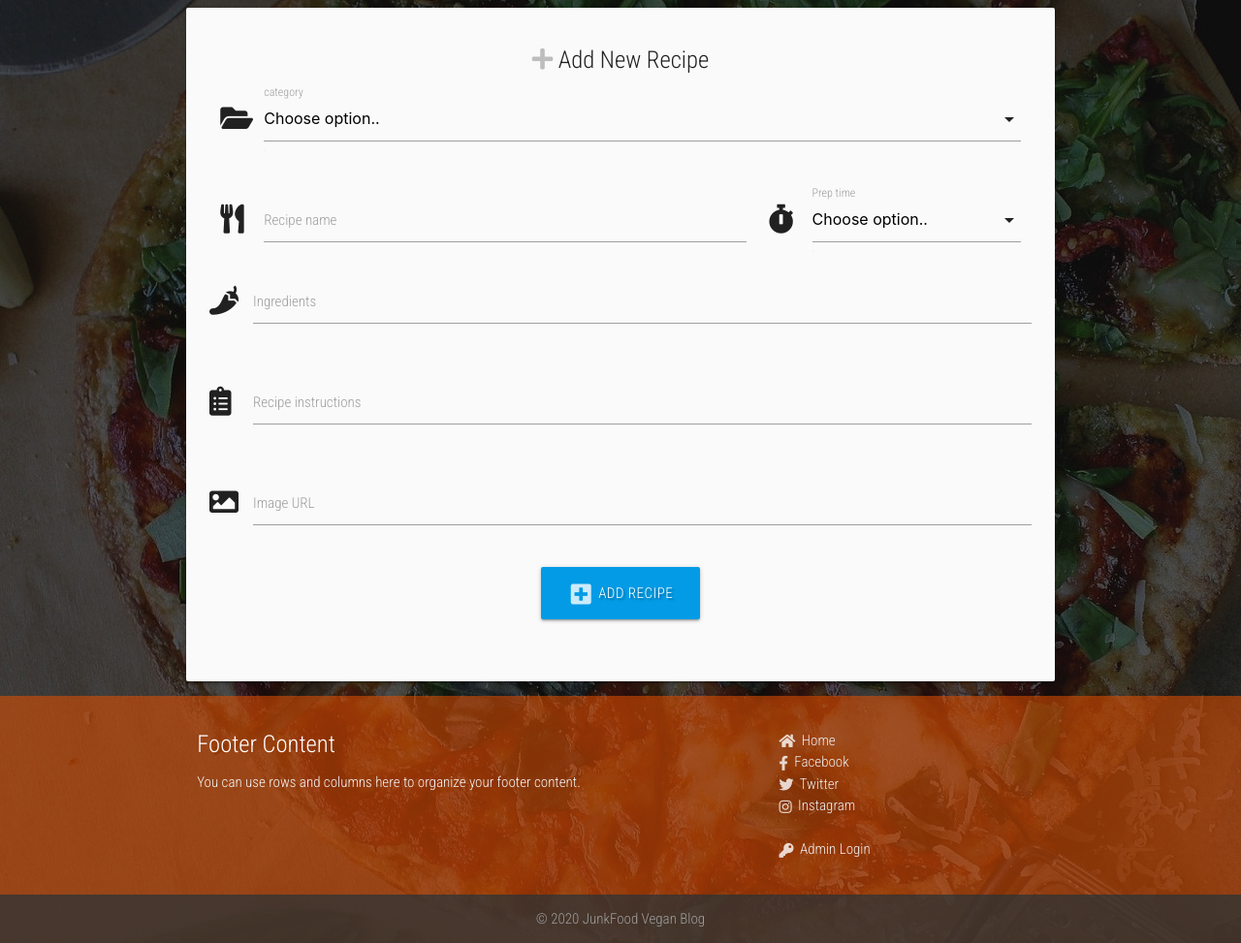
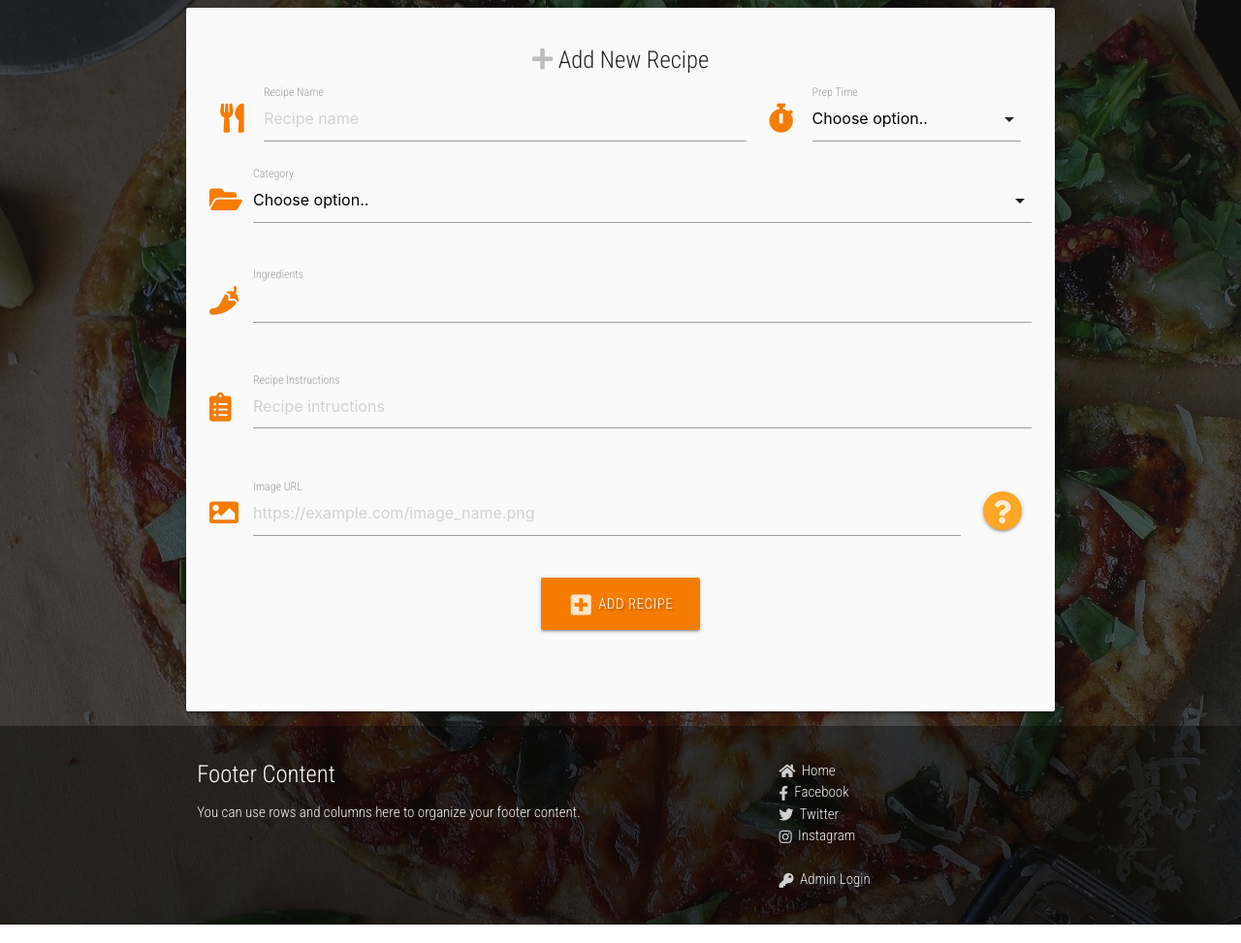
Before and after one commit to RoryBr1/Milestone-3, a Flask app: page /add_recipe in a window 1280 px wide. Shown: the part 105-1078 px from the top of the page at 97% size. Run offline with Flask 2, Linux system fonts and the light colour scheme; data that the repository does not hold is empty; some libraries are stand-ins or nearby versions.

Commit message:
edited add-recipe layout and styling. added imgurl info modal. styled adminlogin page. added manage-categories.html (not functional yet). added some layout to show-recipe.html

```diff
--- a/app.py
+++ b/app.py
@@ -85,7 +85,7 @@ def logout():
     # remove user from session cookie
     flash("You have been logged out")
     session.pop("user")
-    return redirect(url_for("get-recipes"))
+    return redirect(url_for("get_recipes"))
 
 
 @app.route("/add_recipe", methods=["GET", "POST"])
@@ -104,7 +104,7 @@ def add_recipe():
         recipe_name = request.form.get("recipe_name").title()
         mongo.db.recipes.insert_one(recipe)
         flash(recipe_name + " added successfully.")
-        return redirect(url_for("get-recipes"))
+        return redirect(url_for("get_recipes"))
 
     categories = mongo.db.categories.find()
     prep_times = mongo.db.prep_times.find()
@@ -115,7 +115,7 @@ def add_recipe():
 def delete_recipe(recipe_id, recipe_name):
     mongo.db.recipes.remove({"_id": ObjectId(recipe_id)})
     flash(recipe_name + " has been deleted")
-    return redirect(url_for("get-recipes"))
+    return redirect(url_for("get_recipes"))
 
 
 @app.route("/show_recipe/<recipe_id>")
--- a/static/css/style.css
+++ b/static/css/style.css
@@ -90,13 +90,16 @@
  }
 
  .recipe-card img {
+     border-bottom-left-radius: 5px;
+     border-bottom-right-radius: 5px;
+     box-shadow:0px 2px 4px rgba(0,0,0,0.2);
      object-fit: cover;
      width: 100%;
      height: 200px;
  }
 
  .page-footer {
-     background-color: rgba(230, 81, 0, 0.55);
+     background-color: rgba(0, 0, 0, 0.4);
  }
 
  .footer-copyright {
--- a/templates/add-recipe.html
+++ b/templates/add-recipe.html
@@ -5,71 +5,95 @@
     <div class="row card-panel grey lighten-5">
         <h5 class="center-align"><i class="fas fa-plus grey-text text-lighten-1"></i> Add New Recipe</h5>
         <form class="col s12" method="POST" action="{{ url_for('add_recipe') }}">
+
             <div class="row">
-                <div class="input-field col s12">
-                    <i class="fas fa-folder-open prefix"></i>
-                    <select id="category_name" name="category_name" class="validate" required>
-                        <option value="" disabled selected>Choose option..</option>
-                        {% for category in categories %}
-                        <option value="{{ category.category_name }}">{{ category.category_name }}</option>
-                        {% endfor %}
-                    </select>
-                    <label for="category_name">category</label>
+                <div class="input-field col s12 l8">
+                    <i class="fas fa-utensils prefix orange-text text-darken-2"></i>
+                    <input id="recipe_name" name="recipe_name" minlength="5" maxlength="35" type="text" class="validate"
+                        placeholder="Recipe name" required>
+                    <label for="recipe_name">Recipe Name</label>
                 </div>
-            </div>
-            <div class="row">
-                <div class="input-field col s12 m8">
-                    <i class="fas fa-utensils prefix"></i>
-                    <input id="recipe_name" name="recipe_name" minlength="5" maxlength="50" type="text" class="validate"
-                        required>
-                    <label for="recipe_name">Recipe name</label>
-                </div>
-                <div class="input-field col s12 m4">
-                    <i class="fas fa-stopwatch prefix"></i>
+                <div class="input-field col s12 l4">
+                    <i class="fas fa-stopwatch prefix orange-text text-darken-2"></i>
                     <select id="prep_time" name="prep_time" class="validate" required>
                         <option value="" disabled selected>Choose option..</option>
                         {% for prep_time in prep_times %}
                         <option value="{{ prep_time.prep_time }}">{{ prep_time.prep_time }}</option>
                         {% endfor %}
                     </select>
-                    <label for="prep_time">Prep time</label>
+                    <label for="prep_time">Prep Time</label>
                 </div>
 
                 <div class="row">
                     <div class="input-field col s12">
-                        <i class="fas fa-pepper-hot prefix"></i>
-                        <input id="ingredients" name="ingredients" minlength="5" maxlength="50" type="text"
-                            class="validate" required>
-                        <label for="ingredients">Ingredients</label>
+                        <i class="fas fa-folder-open prefix orange-text text-darken-2"></i>
+                        <select id="category_name" name="category_name" class="validate" required>
+                            <option value="" disabled selected>Choose option..</option>
+                            {% for category in categories %}
+                            <option value="{{ category.category_name }}">{{ category.category_name }}</option>
+                            {% endfor %}
+                        </select>
+                        <label for="category_name">Category</label>
                     </div>
                 </div>
 
                 <div class="row">
                     <div class="input-field col s12">
-                        <i class="fas fa-clipboard-list prefix"></i>
-                        <input id="recipe_instructions" name="recipe_instructions" minlength="5" maxlength="50"
-                            type="text" class="validate" required>
-                        <label for="recipe_instructions">Recipe instructions</label>
+                        <i class="fas fa-pepper-hot prefix orange-text text-darken-2"></i>
+                        <textarea id="ingredients" name="ingredients" placeholder="Ingredients" minlength="5"
+                            maxlength="500" type="text" class="materialize-textarea validate" required>
+                        </textarea><label for="ingredients">Ingredients</label>
                     </div>
                 </div>
 
                 <div class="row">
                     <div class="input-field col s12">
-                        <i class="fas fa-image prefix"></i>
+                        <i class="fas fa-clipboard-list prefix orange-text text-darken-2"></i>
+                        <textarea id="recipe_instructions" name="recipe_instructions" placeholder="Recipe intructions"
+                            minlength="25" maxlength="2000" type="text" class="materialize-textarea validate" required></textarea>
+                        <label for="recipe_instructions">Recipe Instructions</label>
+                    </div>
+                </div>
+
+                <div class="row">
+                    <div class="input-field col s11">
+                        <i class="fas fa-image prefix orange-text text-darken-2"></i>
                         <input id="img_url" name="img_url" minlength="5" maxlength="200" type="text" class="validate"
-                            required>
+                            placeholder="https://example.com/image_name.png" required>
                         <label for="img_url">Image URL</label>
                     </div>
-                </div>
-                <div class="row">
-                    <div class="col s12 center-align">
-                        <button type="submit" class="btn-large light-blue darken-1 text-shadow">
-                            <i class="fas fa-plus-square"></i> Add Recipe
-                        </button>
+                    <div class="input-field col s1">
+                        <a class="btn-floating btn waves-effect waves-light orange lighten-1 modal-trigger"
+                            href="#img-url-info"><i class="fas fa-question"></i></a>
                     </div>
-                </div>
+                    <div class="row"></div>
+                    <div class="row">
+                        <div class="col s12 center-align">
+                            <button type="submit" class="btn-large orange darken-2 text-shadow">
+                                <i class="fas fa-plus-square "></i> Add Recipe
+                            </button>
+                        </div>
+                    </div>
         </form>
     </div>
 </div>
 
+<!-- img-url info modal -->
+<div id="img-url-info" class="modal">
+    <div class="modal-content center">
+        <p>Images must be uploaded to a hosting platform. We recommend <b><a href="https://postimages.org/"
+                    target="_blank">
+                    Postimages</a></b>.<br> Upload your image, and copy the Direct Link.
+        </p>
+        <p>It is recommended to crop
+            images to 4:3 ratio. This can be done easily using <b><a href="https://croppola.com/"
+                    target="_blank">Croppola</a></b>.</p>
+    </div>
+    <div class="modal-footer">
+        <div class="row center">
+            <a href="#!" class="modal-close btn red lighten-3 text-shadow">Close</a>
+        </div>
+    </div>
+</div>
+
 {% endblock %}
--- a/templates/base.html
+++ b/templates/base.html
@@ -94,11 +94,7 @@
                 </div>
             </div>
         </div>
-        <div class="footer-copyright">
-            <div class="container grey-text darken-1 center">
-                © 2020 JunkFood Vegan Blog
-            </div>
-        </div>
+
     </footer>
 
 
```
Also changed, not shown: templates/admin-login.html (+8 -7 lines), templates/manage-categories.html (added, +29 -0 lines), templates/recipes.html (+9 -3 lines), templates/show-recipe.html (+7 -4 lines).
